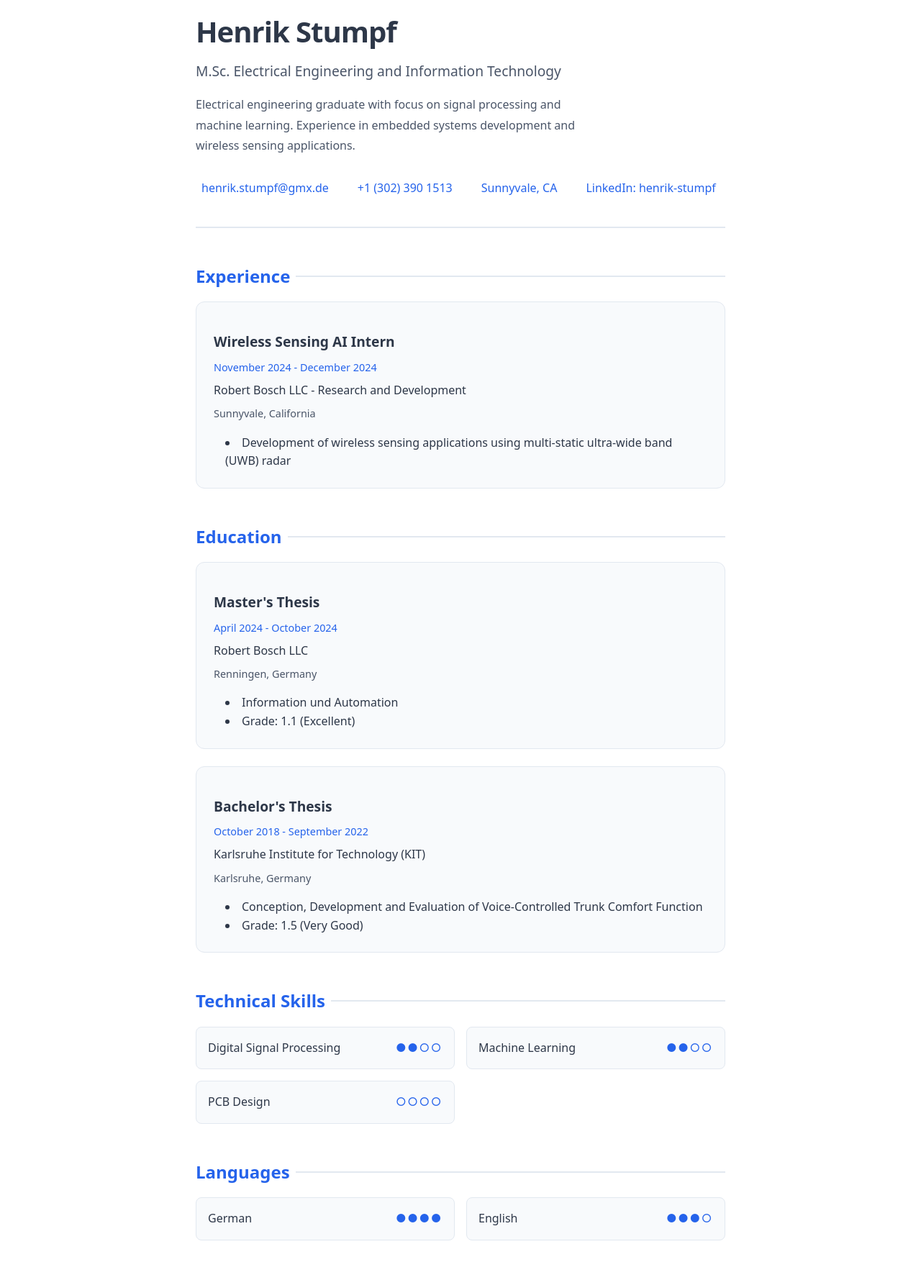
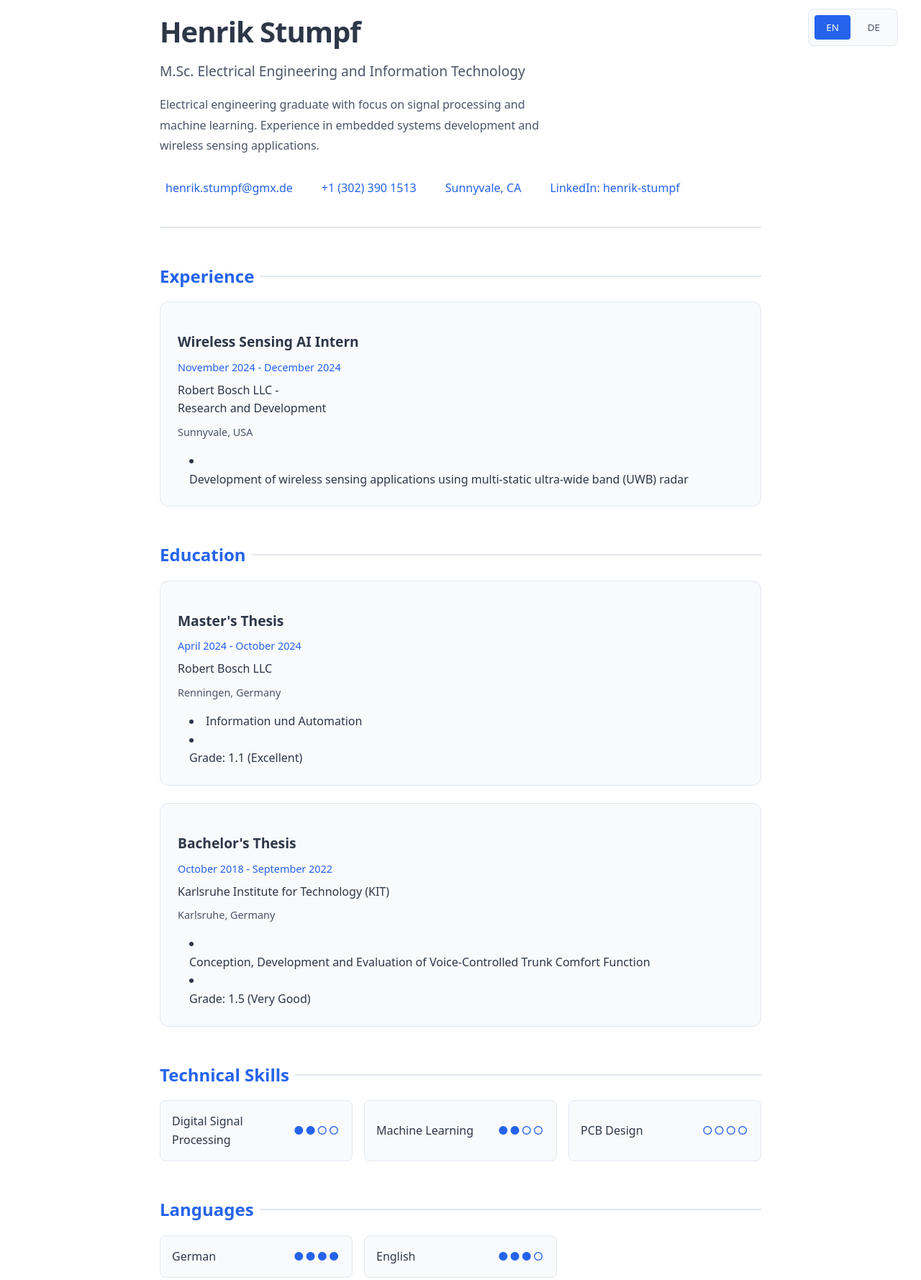
Before and after one commit to henrikstumpf/henrikstumpf.github.io, a plain HTML site: page index.html in a window 1280 px wide. Shown: the part 20-1799 px from the top of the page at 72% size. Drawn offline with Linux system fonts and the light colour scheme.

Commit message:
Update index.html

```diff
--- a/index.html
+++ b/index.html
@@ -4,8 +4,9 @@
     <meta charset="UTF-8">
     <meta name="robots" content="noindex, nofollow" />
     <meta name="viewport" content="width=device-width, initial-scale=1.0">
-    <title>Henrik Stumpf - Resume</title>
+    <title>Henrik Stumpf</title>
     <style>
+        /* Previous styles remain the same */
         :root {
             --primary-color: #2d3748;
             --secondary-color: #4a5568;
@@ -27,7 +28,7 @@
             background-color: var(--background-color);
             color: var(--primary-color);
             line-height: 1.6;
-            max-width: 800px;
+            max-width: 900px;
             margin: 0 auto;
             padding: 2rem;
         }
@@ -185,6 +186,49 @@
             letter-spacing: 0.1em;
         }
 
+        .language-switcher {
+            position: absolute;
+            top: 2rem;
+            right: 2rem;
+            display: flex;
+            gap: 0.5rem;
+            background-color: var(--light-gray);
+            padding: 0.5rem;
+            border-radius: 0.5rem;
+            border: 1px solid var(--border-color);
+        }
+
+        .language-btn {
+            padding: 0.5rem 1rem;
+            border: none;
+            border-radius: 0.25rem;
+            cursor: pointer;
+            background: none;
+            color: var(--secondary-color);
+            transition: all 0.2s;
+        }
+
+        .language-btn.active {
+            background-color: var(--accent-color);
+            color: white;
+        }
+
+        .language-btn:hover:not(.active) {
+            background-color: var(--hover-color);
+        }
+
+        [data-lang] {
+            display: none;
+        }
+
+        [data-lang].active {
+            display: block;
+        }
+
+        .skill-item [data-lang].active {
+            display: inline;
+        }
+
         @media (max-width: 640px) {
             body {
                 padding: 1rem;
@@ -206,99 +250,208 @@
             .experience-item, .education-item {
                 padding: 1rem;
             }
+
+            .language-switcher {
+                display: none;
+            }
         }
     </style>
 </head>
 <body>
+    <div class="language-switcher">
+        <button class="language-btn active" data-lang-btn="en">EN</button>
+        <button class="language-btn" data-lang-btn="de">DE</button>
+    </div>
+
     <header>
         <h1>Henrik Stumpf</h1>
-        <div class="title">M.Sc. Electrical Engineering and Information Technology</div>
+        <div class="title">
+            <span data-lang="en" class="active">M.Sc. Electrical Engineering and Information Technology</span>
+            <span data-lang="de">M.Sc. Elektrotechnik und Informationstechnik</span>
+        </div>
         <div class="summary">
-            Electrical engineering graduate with focus on signal processing and machine learning.
-            Experience in embedded systems development and wireless sensing applications.
+            <span data-lang="en" class="active">
+                Electrical engineering graduate with focus on signal processing and machine learning.
+                Experience in embedded systems development and wireless sensing applications.
+            </span>
+            <span data-lang="de">
+                Elektrotechnik-Absolvent mit Schwerpunkt auf Signalverarbeitung und maschinellem Lernen.
+                Erfahrung in Embedded-Systems-Entwicklung und Wireless-Sensing-Anwendungen.
+            </span>
         </div>
         <div class="contact-info">
-            <a href="mailto:henrik.stumpf@gmx.de" aria-label="Email">henrik.stumpf@gmx.de</a>
-            <a href="tel:+13023901513" aria-label="Phone">+1 (302) 390 1513</a>
-            <a href="https://maps.app.goo.gl/aV5QoSeGG8YBZx3DA" aria-label="Address">Sunnyvale, CA</a>
-            <a href="https://de.linkedin.com/in/henrik-stumpf" aria-label="LinkedIn Profile">LinkedIn: henrik-stumpf</a>
+            <a href="mailto:henrik.stumpf@gmx.de">henrik.stumpf@gmx.de</a>
+            <a href="tel:+13023901513">+1 (302) 390 1513</a>
+            <a href="https://maps.app.goo.gl/aV5QoSeGG8YBZx3DA">
+                <span data-lang="en" class="active">Sunnyvale, CA</span>
+                <span data-lang="de">Sunnyvale, USA</span>
+            </a>
+            <a href="https://de.linkedin.com/in/henrik-stumpf">LinkedIn: henrik-stumpf</a>
         </div>
     </header>
 
     <section class="section">
-        <h2>Experience</h2>
+        <h2>
+            <span data-lang="en" class="active">Experience</span>
+            <span data-lang="de">Berufserfahrung</span>
+        </h2>
         <div class="experience-item">
-            <h3>Wireless Sensing AI Intern</h3>
+            <h3>
+                <span data-lang="en" class="active">Wireless Sensing AI Intern</span>
+                <span data-lang="de">Praktikant Wireless Sensing AI</span>
+            </h3>
             <div class="period">November 2024 - December 2024</div>
-            <div class="institution">Robert Bosch LLC - Research and Development</div>
-            <div class="location">Sunnyvale, California</div>
+            <div class="institution">Robert Bosch LLC -
+                <span data-lang="en" class="active">Research and Development</span>
+                <span data-lang="de">Forschung und Entwicklung</span>
+            </div>
+            <div class="location">Sunnyvale, USA</div>
             <div class="details">
                 <ul>
-                    <li>Development of wireless sensing applications using multi-static ultra-wide band (UWB) radar</li>
+                    <li>
+                        <span data-lang="en" class="active">Development of wireless sensing applications using multi-static ultra-wide band (UWB) radar</span>
+                        <span data-lang="de">Entwicklung von Wireless-Sensing-Anwendungen mittels multistatischem Ultra-Wideband (UWB) Radar</span>
+                    </li>
                 </ul>
             </div>
         </div>
     </section>
 
     <section class="section">
-        <h2>Education</h2>
+        <h2>
+            <span data-lang="en" class="active">Education</span>
+            <span data-lang="de">Ausbildung</span>
+        </h2>
         <div class="education-item">
-            <h3>Master's Thesis</h3>
+            <h3>
+                <span data-lang="en" class="active">Master's Thesis</span>
+                <span data-lang="de">Masterarbeit</span>
+            </h3>
             <div class="period">April 2024 - October 2024</div>
             <div class="institution">Robert Bosch LLC</div>
-            <div class="location">Renningen, Germany</div>
+            <div class="location">
+                <span data-lang="en" class="active">Renningen, Germany</span>
+                <span data-lang="de">Renningen, Deutschland</span>
+            </div>
             <div class="details">
                 <ul>
                     <li>Information und Automation</li>
-                    <li>Grade: 1.1 (Excellent)</li>
+                    <li>
+                        <span data-lang="en" class="active">Grade: 1.1 (Excellent)</span>
+                        <span data-lang="de">Note: 1,1 (Sehr gut)</span>
+                    </li>
                 </ul>
             </div>
         </div>
 
         <div class="education-item">
-            <h3>Bachelor's Thesis</h3>
+            <h3>
+                <span data-lang="en" class="active">Bachelor's Thesis</span>
+                <span data-lang="de">Bachelorarbeit</span>
+            </h3>
             <div class="period">October 2018 - September 2022</div>
-            <div class="institution">Karlsruhe Institute for Technology (KIT)</div>
-            <div class="location">Karlsruhe, Germany</div>
+            <div class="institution">
+                <span data-lang="en" class="active">Karlsruhe Institute for Technology (KIT)</span>
+                <span data-lang="de">Karlsruher Institut für Technologie (KIT)</span>
+            </div>
+            <div class="location">
+                <span data-lang="en" class="active">Karlsruhe, Germany</span>
+                <span data-lang="de">Karlsruhe, Deutschland</span>
+            </div>
             <div class="details">
                 <ul>
-                    <li>Conception, Development and Evaluation of Voice-Controlled Trunk Comfort Function</li>
-                    <li>Grade: 1.5 (Very Good)</li>
+                    <li>
+                        <span data-lang="en" class="active">Conception, Development and Evaluation of Voice-Controlled Trunk Comfort Function</span>
+                        <span data-lang="de">Konzeption, Entwicklung und Evaluierung Komfortfunktion sprachgesteuerter Kofferraum</span>
+                    </li>
+                    <li>
+                        <span data-lang="en" class="active">Grade: 1.5 (Very Good)</span>
+                        <span data-lang="de">Note: 1,5 (Sehr gut)</span>
+                    </li>
                 </ul>
             </div>
         </div>
     </section>
 
     <section class="section">
-        <h2>Technical Skills</h2>
+        <h2>
+            <span data-lang="en" class="active">Technical Skills</span>
+            <span data-lang="de">Technische Fähigkeiten</span>
+        </h2>
         <div class="skills-grid">
             <div class="skill-item">
-                <span>Digital Signal Processing</span>
+                <span>
+                    <span data-lang="en" class="active">Digital Signal Processing</span>
+                    <span data-lang="de">Digitale Signalverarbeitung</span>
+                </span>
                 <span class="skill-level">●●○○</span>
             </div>
             <div class="skill-item">
-                <span>Machine Learning</span>
+                <span>
+                    <span data-lang="en" class="active">Machine Learning</span>
+                    <span data-lang="de">Maschinelles Lernen</span>
+                </span>
                 <span class="skill-level">●●○○</span>
             </div>
             <div class="skill-item">
-                <span>PCB Design</span>
+                <span>
+                    <span data-lang="en" class="active">PCB Design</span>
+                    <span data-lang="de">PCB-Design</span>
+                </span>
                 <span class="skill-level">○○○○</span>
             </div>
         </div>
     </section>
 
     <section class="section">
-        <h2>Languages</h2>
+        <h2>
+            <span data-lang="en" class="active">Languages</span>
+            <span data-lang="de">Sprachen</span>
+        </h2>
         <div class="skills-grid">
             <div class="skill-item">
-                <span>German</span>
+                <span>
+                    <span data-lang="en" class="active">German</span>
+                    <span data-lang="de">Deutsch</span>
+                </span>
                 <span class="skill-level">●●●●</span>
             </div>
             <div class="skill-item">
-                <span>English</span>
+                <span>
+                    <span data-lang="en" class="active">English</span>
+                    <span data-lang="de">Englisch</span>
+                </span>
                 <span class="skill-level">●●●○</span>
             </div>
         </div>
     </section>
+
+    <script>
+        document.addEventListener('DOMContentLoaded', function() {
+            const languageButtons = document.querySelectorAll('.language-btn');
+
+            function setLanguage(lang) {
+                // Update buttons
+                languageButtons.forEach(btn => {
+                    btn.classList.toggle('active', btn.dataset.langBtn === lang);
+                });
+
+                // Update content
+                document.querySelectorAll('[data-lang]').forEach(element => {
+                    element.classList.toggle('active', element.dataset.lang === lang);
+                });
+
+                // Update HTML lang attribute
+                document.documentElement.lang = lang;
+            }
+
+            languageButtons.forEach(btn => {
+                btn.addEventListener('click', () => {
+                    const lang = btn.dataset.langBtn;
+                    setLanguage(lang);
+                });
+            });
+        });
+    </script>
 </body>
 </html>
```
